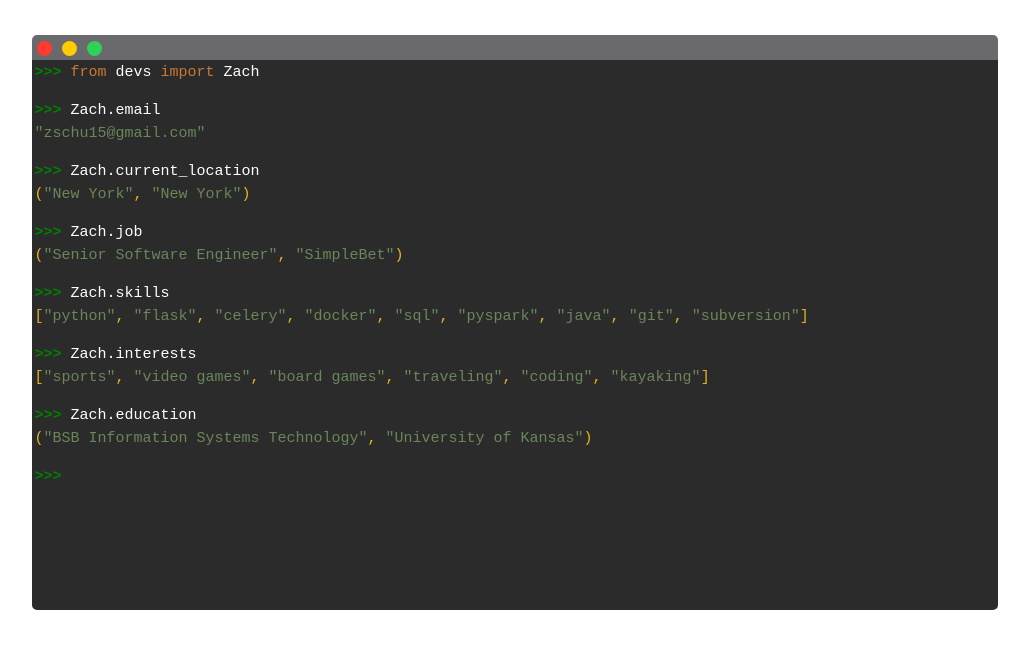
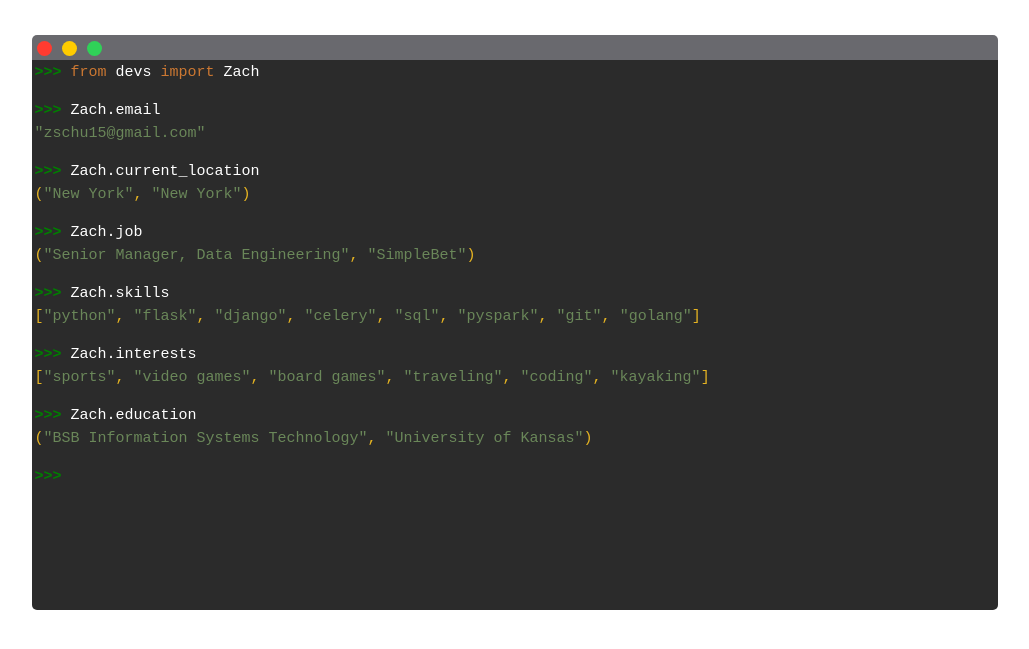
Before and after one commit to zschumacher/personal_site, a plain HTML site: page index.html in a window 1280 px wide. Shown: the part 215-864 px from the top of the page, without its empty margins (125-1154 px from the left). Drawn offline with nearby package versions, Linux system fonts and the light colour scheme.

```diff
--- a/index.html
+++ b/index.html
@@ -105,7 +105,7 @@
 
 
 
-        <span class="bracket">(</span><span class="string">"Senior Software Engineer"</span><span class="bracket">, </span>
+        <span class="bracket">(</span><span class="string">"Senior Manager, Data Engineering"</span><span class="bracket">, </span>
 
 
 
@@ -143,13 +143,13 @@
 
 
 
-                        <span class="string">"celery"</span><span class="bracket">, </span>
+                        <span class="string">"django"</span><span class="bracket">, </span>
 
 
 
 
 
-                        <span class="string">"docker"</span><span class="bracket">, </span>
+                        <span class="string">"celery"</span><span class="bracket">, </span>
 
 
 
@@ -167,19 +167,13 @@
 
 
 
-                        <span class="string">"java"</span><span class="bracket">, </span>
-
-
-
-
-
                         <span class="string">"git"</span><span class="bracket">, </span>
 
 
 
 
 
-                        <span class="string">"subversion"</span><span class="bracket">]</span>
+                        <span class="string">"golang"</span><span class="bracket">]</span>
 
 
 
```
Also changed, not shown: 1 other file.
